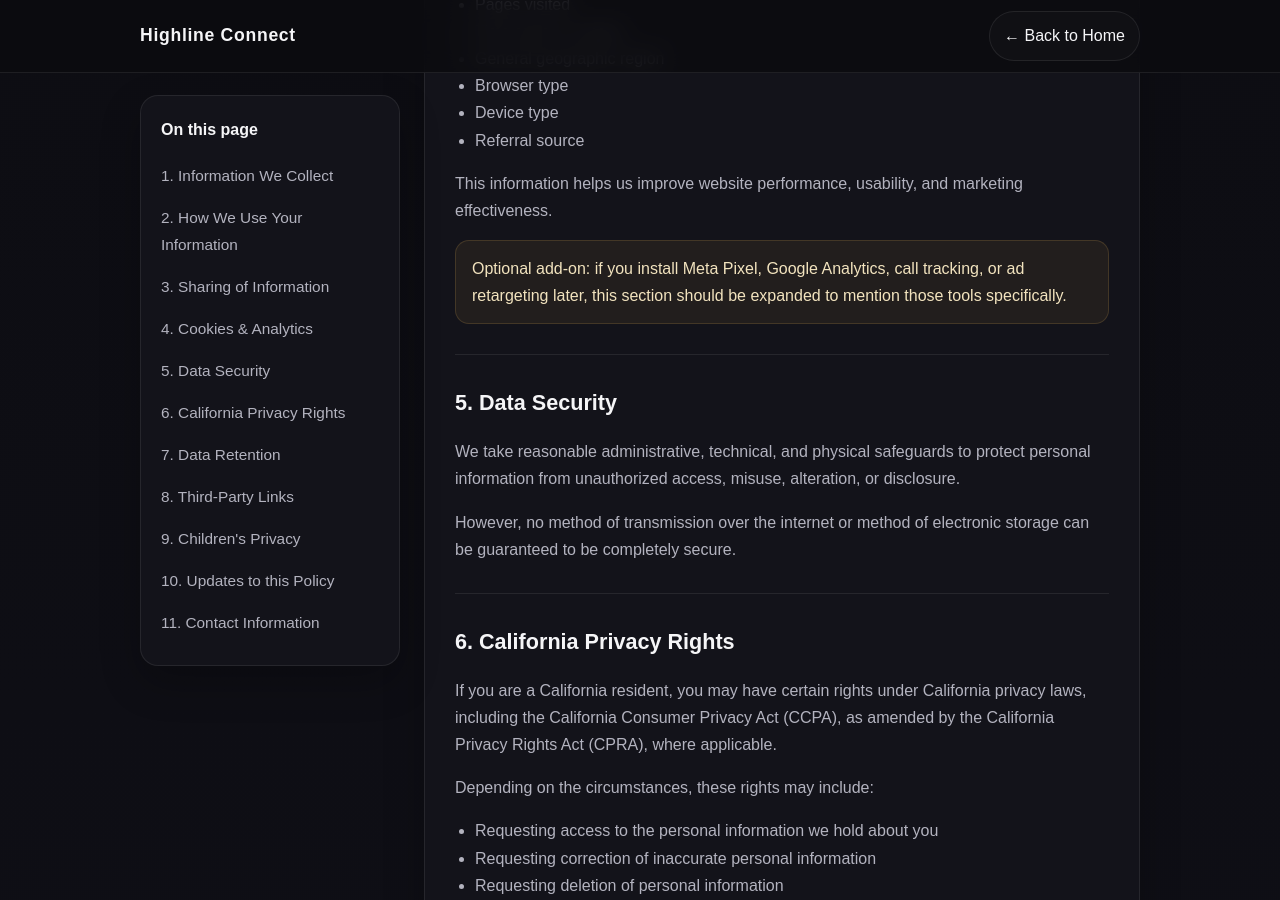
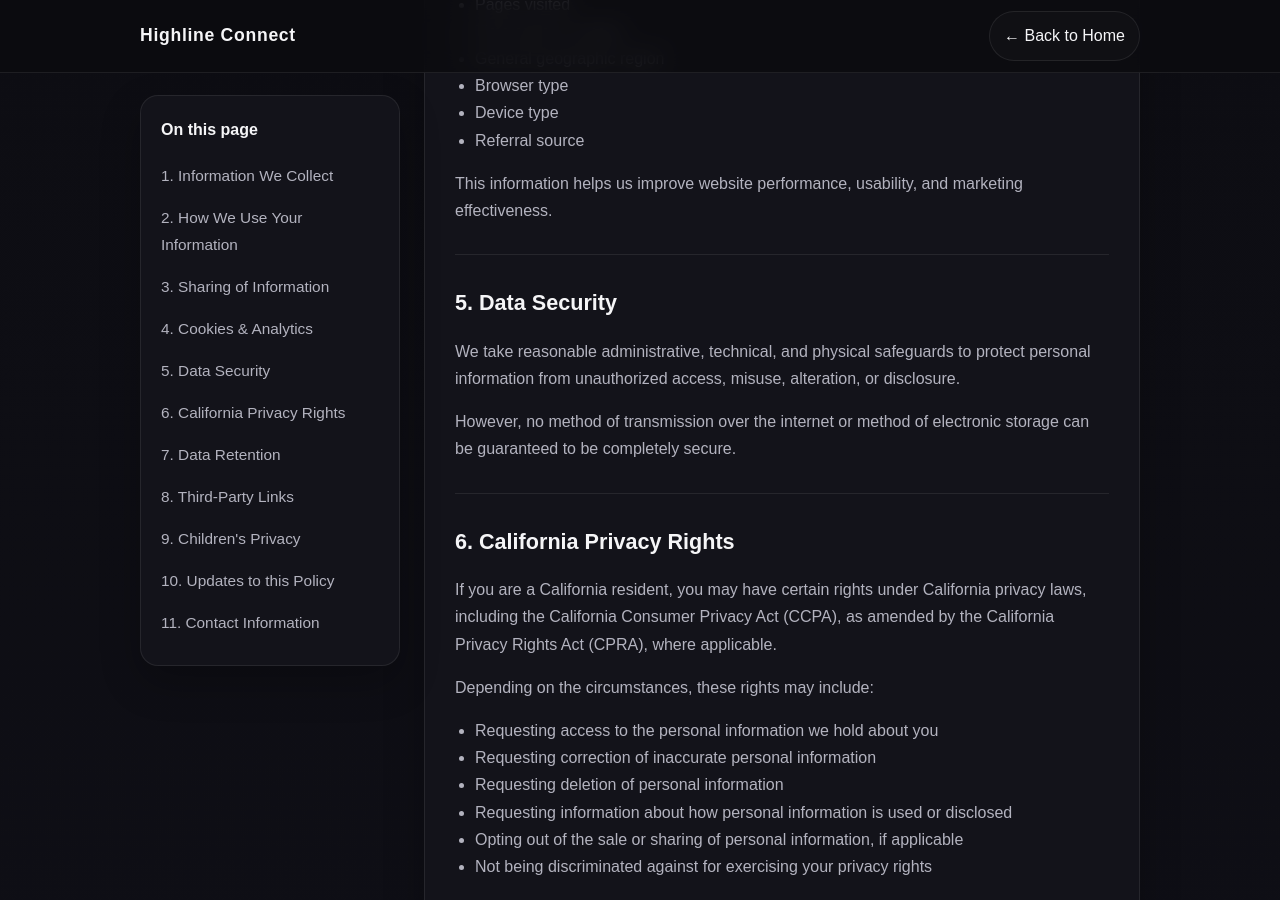
Before and after one commit to TFlex13/TFlex13.github.io, a Jekyll site: the page privacy.html, which Jekyll copies as it is, in a window 1280 px wide and 900 px high, scrolled down 1693 px. Built offline with Jekyll 4.4.1, drawn with Linux system fonts in a browser that asks for light colours.

Commit message:
Update privacy.html

```diff
--- a/privacy.html
+++ b/privacy.html
@@ -358,10 +358,6 @@
                 This information helps us improve website performance, usability, and
                 marketing effectiveness.
               </p>
-              <div class="notice">
-                Optional add-on: if you install Meta Pixel, Google Analytics, call tracking,
-                or ad retargeting later, this section should be expanded to mention those tools specifically.
-              </div>
             </section>
 
             <section id="security">
```
